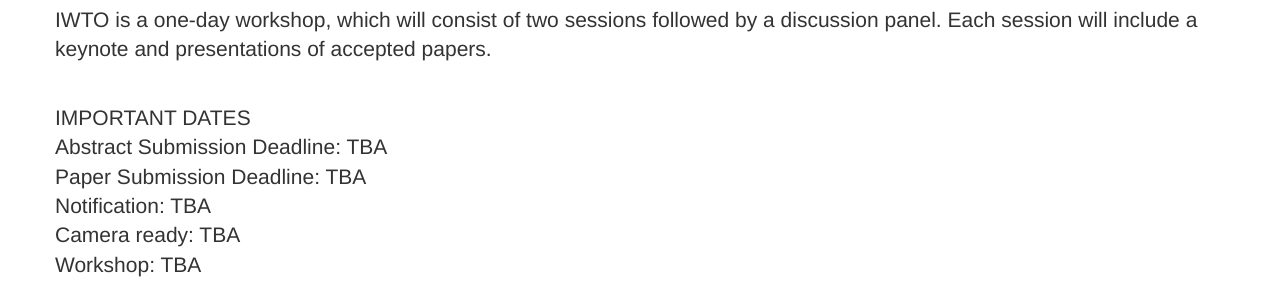
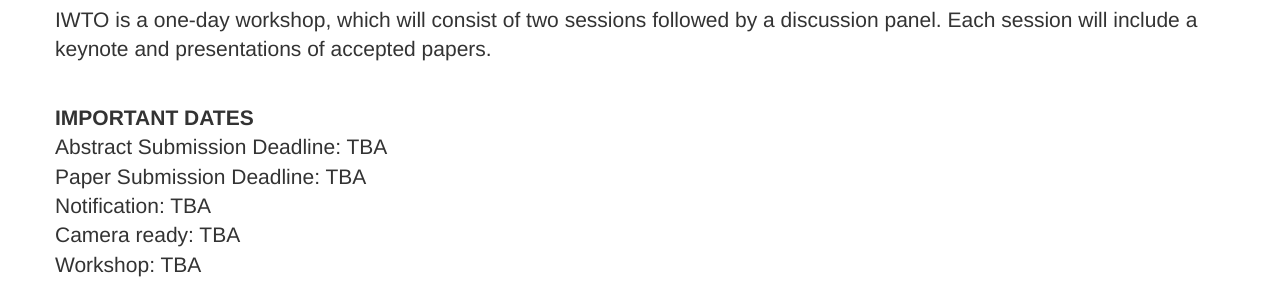
Before and after one commit to IWTO-workshop/IWTO-workshop.github.io, a Jekyll site: the page built from _posts/2014-09-21-services-1.markdown, in a window 1280 px wide. Shown: the part 494-794 px from the top of the page. Built offline with Jekyll 4.4.1, drawn with Linux system fonts in a browser that asks for light colours; nearby versions of some CDN libraries; library files that are not in the unit come from our copies.

Commit message:
fix header

```diff
--- a/_includes/about.html
+++ b/_includes/about.html
@@ -11,7 +11,7 @@
                 IWTO is a one-day workshop, which will consist of two sessions followed by a discussion panel. Each session will include a keynote and presentations of accepted papers.
                 </p>
                 <br>
-                IMPORTANT DATES
+                <b>IMPORTANT DATES</b>
                 <br>
                 Abstract Submission Deadline: TBA
                 <br>
```
